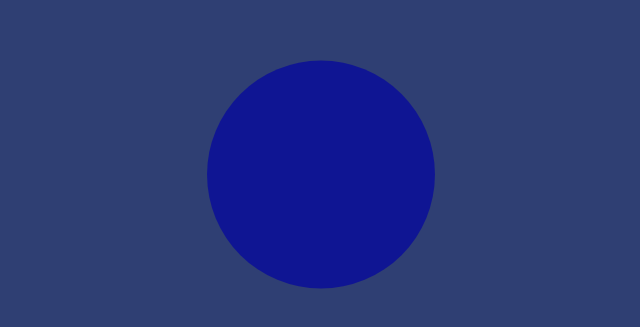
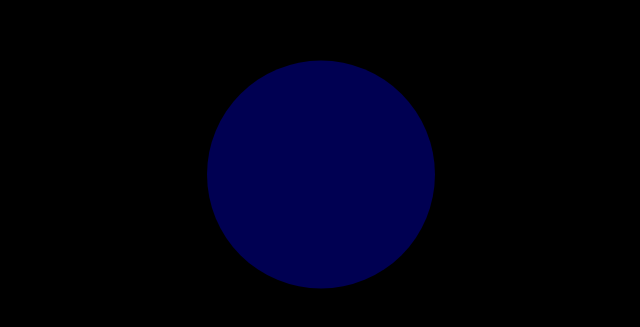
Before and after one commit to RamonTav/bounce-ball, a plain HTML site: page index.html in a window 1280 px wide. Shown: the part 151-478 px from the top of the page, without its empty margins (319-959 px from the left). Drawn offline with Linux system fonts and the light colour scheme.

Commit message:
Change background

```diff
--- a/main.js
+++ b/main.js
@@ -28,8 +28,8 @@ window.onload   = function() {
            x = baseX,
            y = baseY + offsetY * delta,
            radius = baseRadius + offsetRadius * Math.abs(delta),
-           blue = baseBlue + offsetBlue * Math.abs(delta),
-           alpha = baseAlpha + offsetAlpha * Math.abs(delta);
+           blue = baseBlue + offsetBlue * -delta,
+           alpha = baseAlpha;
 
           context.clearRect(0, 0, width, height);
           context.beginPath();
--- a/style.css
+++ b/style.css
@@ -4,7 +4,7 @@ body {
 }
 
 body {
-   background-color: #2f3f73;
+   background-color: #000;
 
 }
 
```
